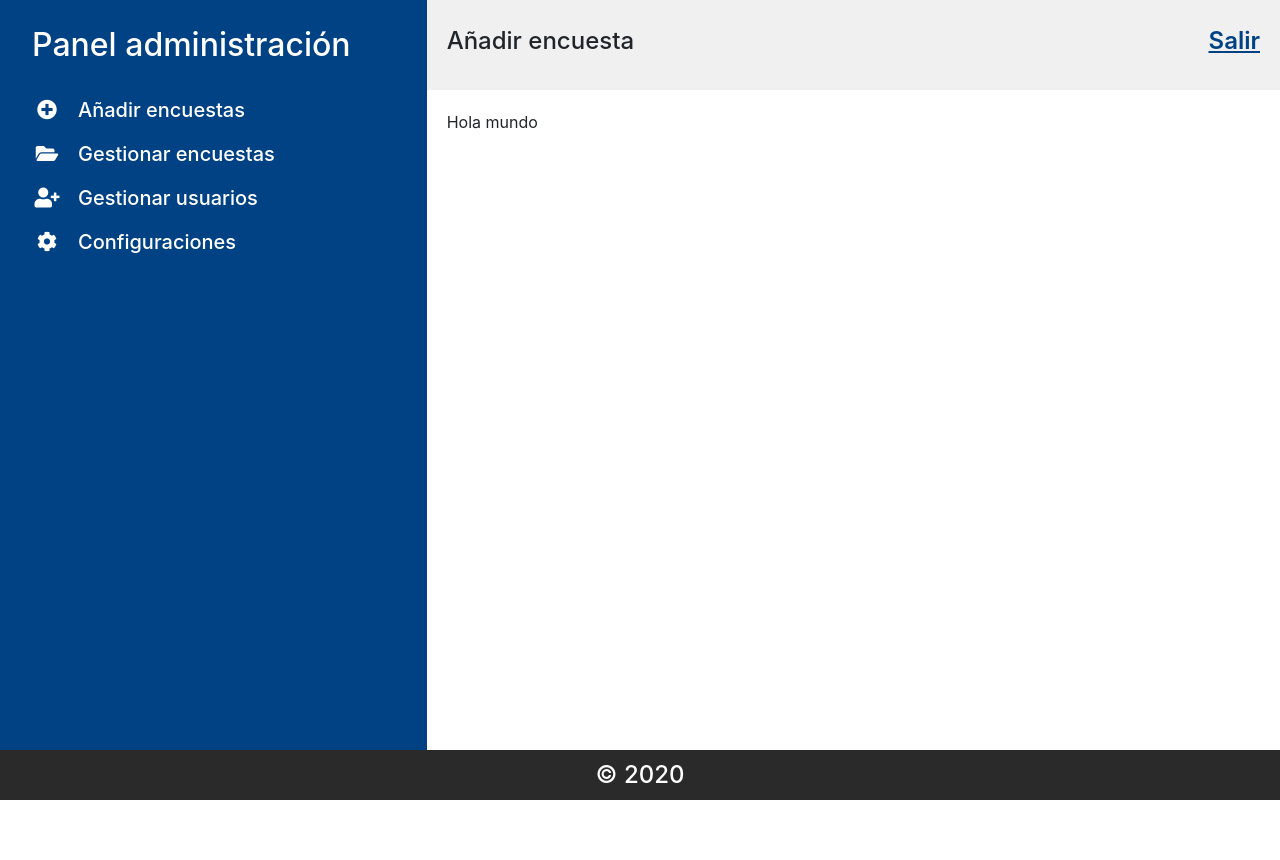
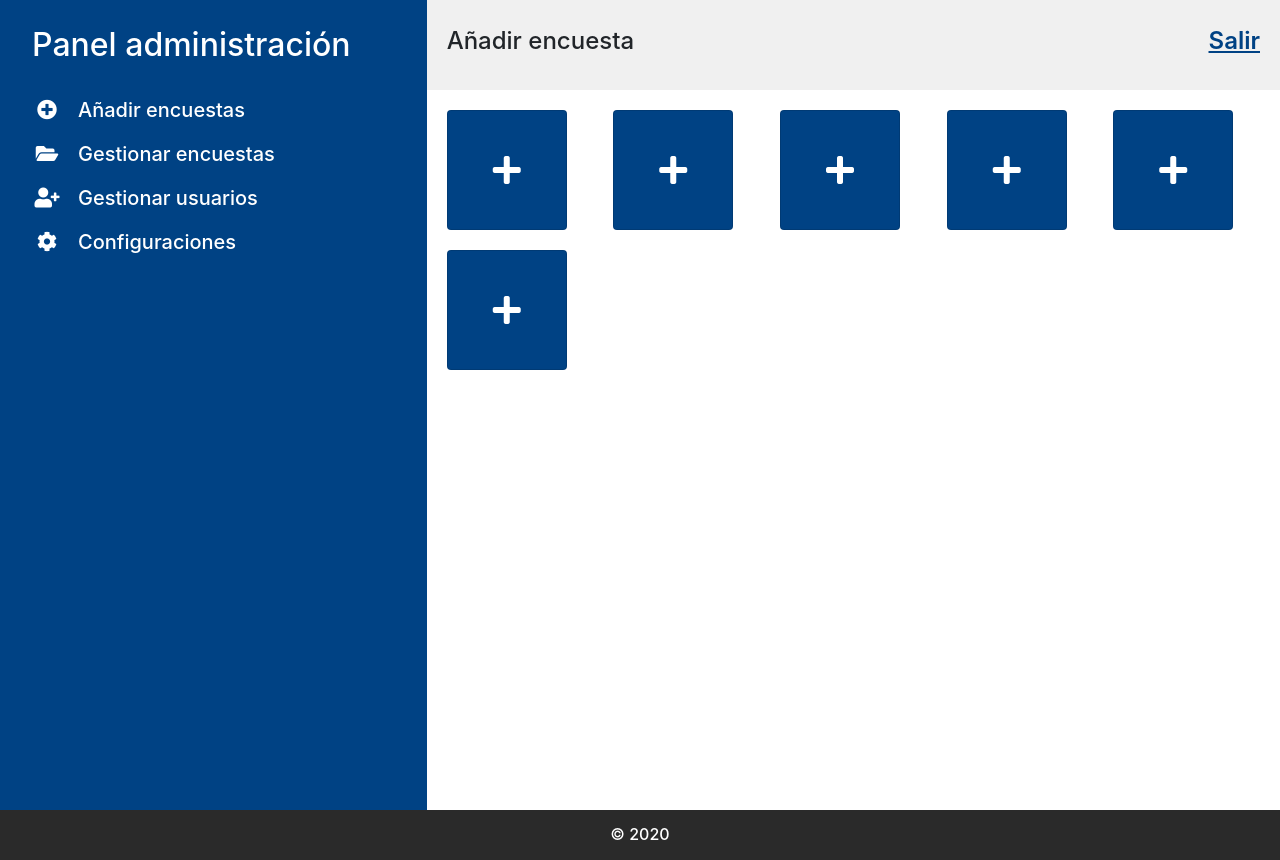
Before and after one commit to jaguirre09/ArusHPK, a PHP site: page /dashboard.html in a window 1280 px wide. Before the commit the page ends 800 px from the top, so only its background shows below. Run offline with PHP 8.4, Linux system fonts and the light colour scheme; some libraries are stand-ins or nearby versions.

Commit message:
FInish basis on add surveys

```diff
--- a/ArusAdminPortal/web/css/style.css
+++ b/ArusAdminPortal/web/css/style.css
@@ -154,6 +154,25 @@
     padding: 20px;
     height: 100%;
     width: 100%;
+    display: grid;
+    grid-template-columns: repeat(5, 1fr);
+    grid-template-rows: repeat(5, 1fr);
+    grid-gap: 20px;
+}
+
+.card {
+    background: #004284;
+    width: 120px;
+    height: 120px;
+    color: white;
+    text-align: center;
+    display: flex;
+    align-items: center;
+    justify-content: center;
+}
+
+.card i {
+    font-size: 2rem;
 }
 
 .footer {
@@ -170,6 +189,6 @@
 .footer h2 {
     color: white;
     text-align: center;
-    font-size: 1.5rem;
+    font-size: 1rem;
     margin: auto;
 }
--- a/ArusAdminPortal/web/dashboard.html
+++ b/ArusAdminPortal/web/dashboard.html
@@ -56,7 +56,21 @@
         </nav>
     </aside>
     <section class="main-dashboard">
-        Hola mundo
+        <div class="card">
+            <i class="fas fa-plus"></i>
+        </div>
+        <div class="card">
+            <i class="fas fa-plus"></i>
+        </div><div class="card">
+        <i class="fas fa-plus"></i>
+    </div><div class="card">
+        <i class="fas fa-plus"></i>
+    </div><div class="card">
+        <i class="fas fa-plus"></i>
+    </div><div class="card">
+        <i class="fas fa-plus"></i>
+    </div>
+
     </section>
 
     <footer class="footer">
```
